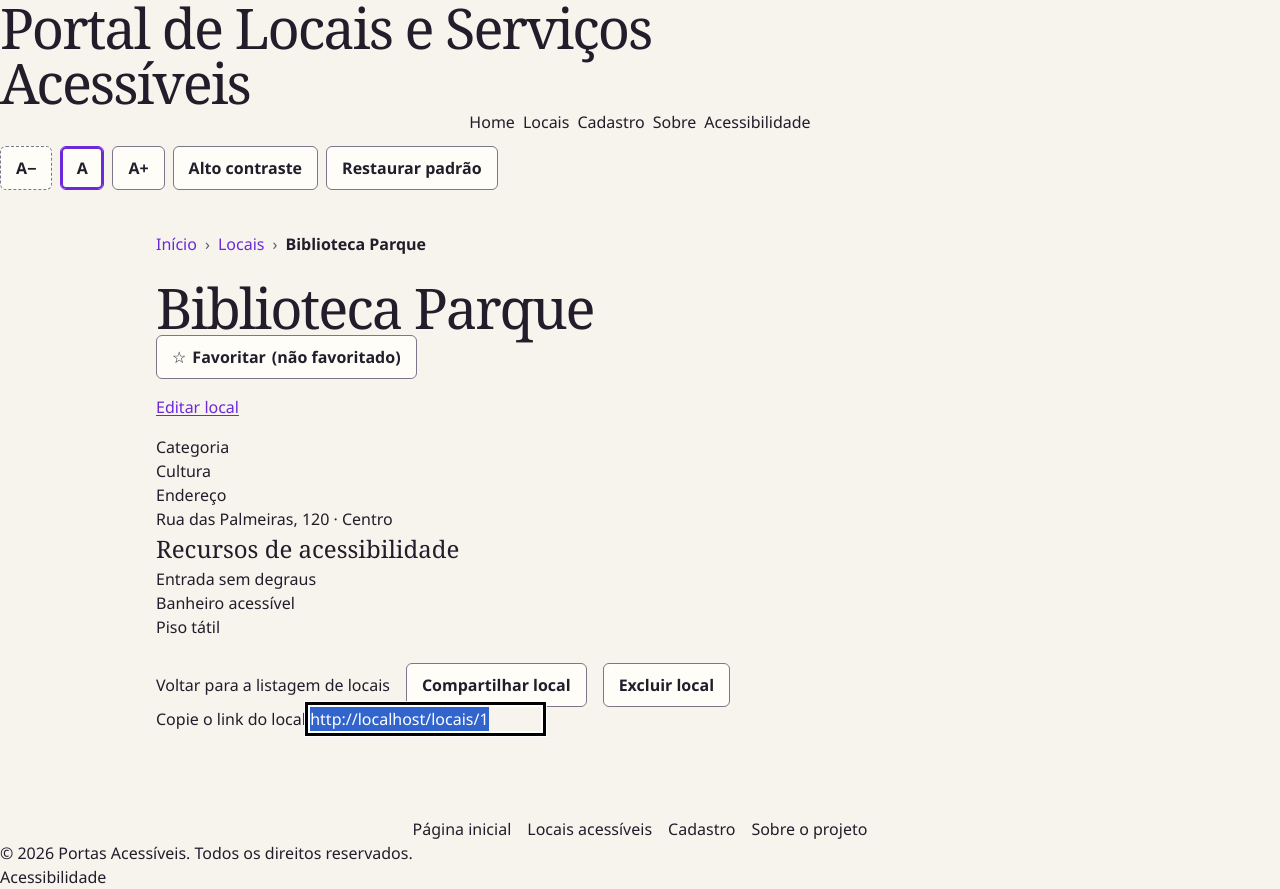
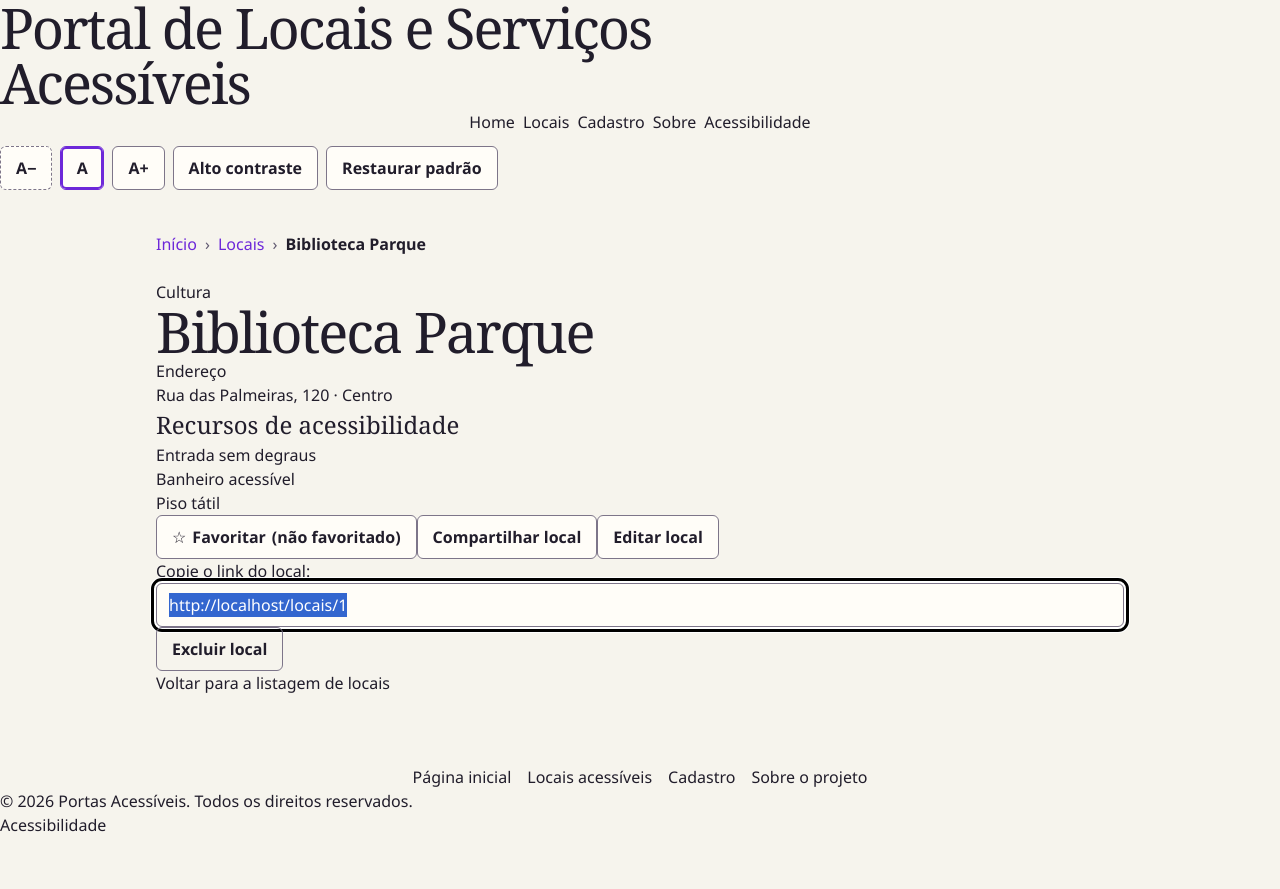
Before and after one commit to 1TDSPJ-26/portal-locais-acessiveis, a React (Vite) app: page /locais/1 in a window 1280 px wide. Both pictures are taken after a click on the button "Compartilhar local". After the commit the page ends 837 px from the top, so only its background shows below. Built offline with nearby package versions, Linux system fonts and the light colour scheme; a web font is replaced by a local one.

Commit message:
refactor: reorganiza estrutura do detalhe do local (#162)

```diff
--- a/src/pages/DetalheLocal/index.tsx
+++ b/src/pages/DetalheLocal/index.tsx
@@ -128,77 +128,56 @@ export default function DetalheLocal() {
       <Mensagem tipo="sucesso" className={mensagemSucesso ? "mb-4" : undefined}>
         {mensagemSucesso}
       </Mensagem>
+      <header className="detalhe-identificacao">
+  <span className="detalhe-categoria">{local.categoria}</span>
   <h1>{local.nome}</h1>
-      <div className="mb-4">
-        <BotaoFavorito local={local} />
-      </div>
-      <div className="mb-4">
-        <Link to={`/locais/${local.id}/editar`} state={{ origemListagem }} className="text-(--accent) underline underline-offset-2">
-          Editar local
-        </Link>
-      </div>
-      <dl>
-        <dt>Categoria</dt>
-        <dd>{local.categoria}</dd>
+</header>
+
+<div className="detalhe-layout">
+  <div className="detalhe-principal">
+    <dl className="detalhe-informacoes">
       <dt>Endereço</dt>
       <dd>{local.endereco}</dd>
     </dl>
 
     {descricao && (
-        <section aria-labelledby="titulo-descricao-local">
+      <section
+        className="detalhe-descricao"
+        aria-labelledby="titulo-descricao-local"
+      >
         <h2 id="titulo-descricao-local">Descrição</h2>
         <p>{descricao}</p>
       </section>
     )}
 
-      <section aria-labelledby="titulo-recursos-local">
+    <section
+      className="detalhe-recursos"
+      aria-labelledby="titulo-recursos-local"
+    >
       <h2 id="titulo-recursos-local">Recursos de acessibilidade</h2>
+
       <ul>
         {local.recursos.map((recurso) => (
           <li key={recurso}>{recurso}</li>
         ))}
       </ul>
+
       {local.recursos.length === 0 && (
         <p>Nenhum recurso de acessibilidade informado.</p>
       )}
     </section>
+  </div>
 
-      {(email || telefone || site) && (
-        <section aria-labelledby="titulo-contato-local">
-          <h2 id="titulo-contato-local">Contato</h2>
-          <dl>
-            {email && (
-              <>
-                <dt>E-mail</dt>
-                <dd><a href={`mailto:${email}`}>{email}</a></dd>
-              </>
-            )}
-            {telefone && (
-              <>
-                <dt>Telefone</dt>
-                <dd>
-                  <a href={`tel:${telefone.replace(/[^\d+]/g, "")}`}>
-                    {telefone}
-                  </a>
-                </dd>
-              </>
-            )}
-            {site && (
-              <>
-                <dt>Site</dt>
-                <dd>
-                  <a href={urlSite} target="_blank" rel="noopener noreferrer">
-                    {site} (abre em nova aba)
-                  </a>
-                </dd>
-              </>
-            )}
-          </dl>
-        </section>
-      )}
+  <div className="detalhe-lateral">
+    <section
+      className="detalhe-acoes"
+      aria-labelledby="titulo-acoes-local"
+    >
+      <h2 id="titulo-acoes-local" className="sr-only">
+        Ações do local
+      </h2>
 
-      <div className="local-actions">
-        <Link to={origemListagem} state={{ retornoDaListagem: true }}>Voltar para a listagem de locais</Link>
+      <BotaoFavorito local={local} />
 
       <button
         type="button"
@@ -210,21 +189,17 @@ export default function DetalheLocal() {
         Compartilhar local
       </button>
 
-        <button
-          ref={excluirRef}
-          type="button"
+      <Link
+        to={`/locais/${local.id}/editar`}
+        state={{ origemListagem }}
         className="botao botao--secundario"
-          onClick={() => {
-            dialogRef.current?.showModal();
-            cancelarRef.current?.focus();
-          }}
       >
-          Excluir local
-        </button>
-      </div>
+        Editar local
+      </Link>
+    </section>
 
     {resultadoCompartilhamento === "falhou" && (
-        <div className="mb-4">
+      <div className="detalhe-compartilhamento-manual">
         <label htmlFor="link-compartilhamento">
           Copie o link do local:
         </label>
@@ -232,6 +207,7 @@ export default function DetalheLocal() {
         <input
           ref={campoLinkRef}
           id="link-compartilhamento"
+          className="campo"
           type="text"
           value={urlCompartilhamento}
           readOnly
@@ -241,6 +217,76 @@ export default function DetalheLocal() {
         />
       </div>
     )}
+
+    {(email || telefone || site) && (
+      <section
+        className="detalhe-contato"
+        aria-labelledby="titulo-contato-local"
+      >
+        <h2 id="titulo-contato-local">Contato</h2>
+
+        <dl className="detalhe-informacoes">
+          {email && (
+            <>
+              <dt>E-mail</dt>
+              <dd>
+                <a href={`mailto:${email}`}>{email}</a>
+              </dd>
+            </>
+          )}
+
+          {telefone && (
+            <>
+              <dt>Telefone</dt>
+              <dd>
+                <a href={`tel:${telefone.replace(/[^\d+]/g, "")}`}>
+                  {telefone}
+                </a>
+              </dd>
+            </>
+          )}
+
+          {site && (
+            <>
+              <dt>Site</dt>
+              <dd>
+                <a
+                  href={urlSite}
+                  target="_blank"
+                  rel="noopener noreferrer"
+                >
+                  {site} (abre em nova aba)
+                </a>
+              </dd>
+            </>
+          )}
+        </dl>
+      </section>
+    )}
+
+    <div className="detalhe-exclusao">
+      <button
+        ref={excluirRef}
+        type="button"
+        className="botao botao--perigo"
+        onClick={() => {
+          dialogRef.current?.showModal();
+          cancelarRef.current?.focus();
+        }}
+      >
+        Excluir local
+      </button>
+    </div>
+  </div>
+</div>
+
+<Link
+  className="detalhe-voltar"
+  to={origemListagem}
+  state={{ retornoDaListagem: true }}
+>
+  Voltar para a listagem de locais
+</Link>
 
       <dialog
         ref={dialogRef}
```
Lines whose indentation alone changed are shown as unchanged.
